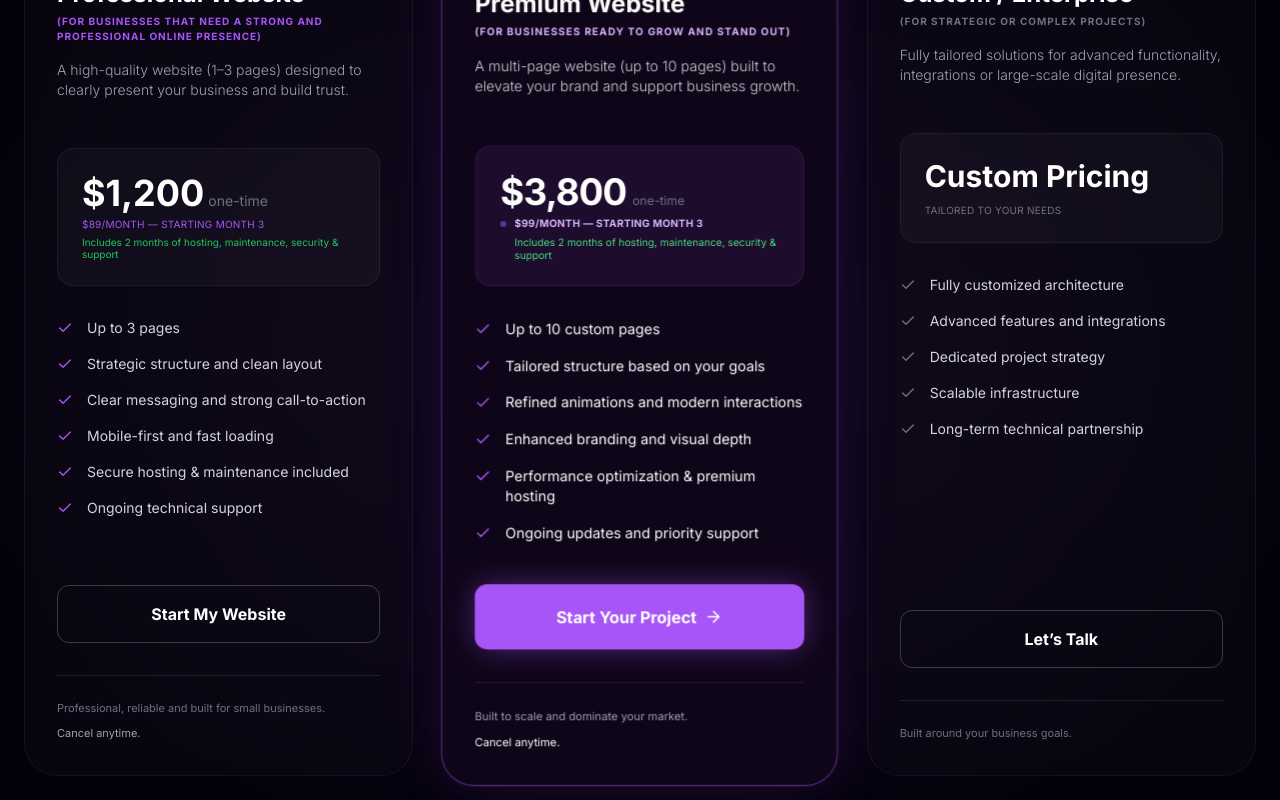
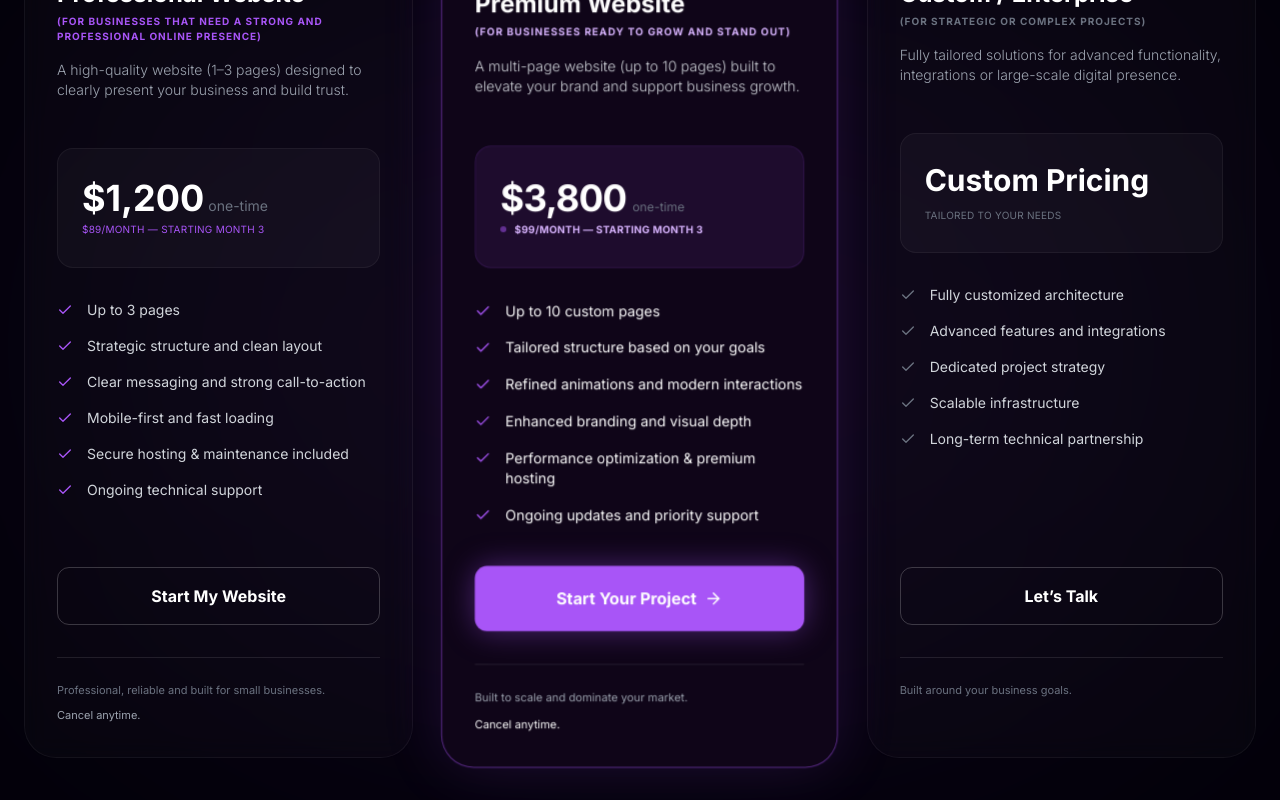
Before and after one commit to suporteescalaads-create/vexury-site, a React (Vite) app: page / in a window 1280 px wide. Shown: the part 5500-6300 px from the top of the page. Built offline with nearby package versions, Linux system fonts and the light colour scheme.

Commit message:
feat(Pricing): Refactor pricing card layout
Adjusted the layout and styling of the pricing cards to better accommodate content and improve visual hierarchy. Removed redundant text and ensured consistent spacing.

```diff
--- a/components/Pricing.tsx
+++ b/components/Pricing.tsx
@@ -57,16 +57,13 @@ export const Pricing: React.FC = () => {
                     <p className="text-sm text-gray-400 font-light h-14">A high-quality website (1–3 pages) designed to clearly present your business and build trust.</p>
                 </div>
 
-                <div className="mb-8 p-6 bg-white/[0.03] rounded-2xl border border-white/5">
+                <div className="mb-8 p-6 bg-white/[0.03] rounded-2xl border border-white/5 h-[120px] flex flex-col justify-center">
                     <div className="flex items-baseline gap-1 mb-1">
                         <span className="text-4xl font-bold text-white">$1,200</span>
                         <span className="text-sm text-gray-500 whitespace-nowrap">one-time</span>
                     </div>
                     <div className="text-[10px] text-accent font-medium uppercase tracking-wide">
                         $89/month — starting month 3
-                    </div>
-                    <div className="text-[10px] text-green-500 font-medium mt-1 leading-tight">
-                        Includes 2 months of hosting, maintenance, security & support
                     </div>
                 </div>
 
@@ -86,6 +83,7 @@ export const Pricing: React.FC = () => {
                     ))}
                 </ul>
 
+                <div className="mt-auto">
                     <div className="block mb-8">
                         <a href="https://vexury.com/#contact" className="w-full">
                             <button className="w-full py-4 rounded-xl border border-white/20 text-white font-bold hover:bg-white hover:text-black transition-all duration-300">
@@ -98,6 +96,7 @@ export const Pricing: React.FC = () => {
                     <div className="pt-6 border-t border-white/10 text-[11px] text-gray-500 leading-relaxed space-y-2">
                         <p>Professional, reliable and built for small businesses.</p>
                         <p className="text-gray-400 font-medium">Cancel anytime.</p>
+                    </div>
                 </div>
             </MDiv>
 
@@ -124,7 +123,7 @@ export const Pricing: React.FC = () => {
                     <p className="text-sm text-gray-300 font-light h-14">A multi-page website (up to 10 pages) built to elevate your brand and support business growth.</p>
                 </div>
 
-                <div className="mb-8 p-6 bg-accent/5 rounded-2xl border border-accent/20 relative overflow-hidden">
+                <div className="mb-8 p-6 bg-accent/5 rounded-2xl border border-accent/20 relative overflow-hidden h-[120px] flex flex-col justify-center">
                     <div className="absolute inset-0 bg-accent/5 animate-pulse-slow"></div>
                     <div className="relative z-10">
                         <div className="flex items-baseline gap-1.5 mb-1 flex-wrap">
@@ -134,9 +133,6 @@ export const Pricing: React.FC = () => {
                         <div className="text-[10px] text-accent-light font-bold uppercase tracking-wide flex items-center gap-2">
                             <span className="w-1.5 h-1.5 rounded-full bg-accent animate-pulse"></span>
                             $99/month — starting month 3
-                        </div>
-                        <div className="text-[10px] text-green-400 font-medium mt-1 leading-tight ml-3.5">
-                            Includes 2 months of hosting, maintenance, security & support
                         </div>
                     </div>
                 </div>
@@ -157,6 +153,7 @@ export const Pricing: React.FC = () => {
                     ))}
                 </ul>
 
+                <div className="mt-auto">
                     <div className="block mb-8">
                         <a href="https://vexury.com/#contact" className="w-full">
                             <button className="w-full py-5 rounded-xl bg-accent text-white font-bold hover:bg-white hover:text-black transition-all duration-300 shadow-[0_0_30px_rgba(168,85,247,0.4)] group relative overflow-hidden">
@@ -170,6 +167,7 @@ export const Pricing: React.FC = () => {
                     <div className="pt-6 border-t border-white/10 text-[11px] text-gray-400 leading-relaxed space-y-2">
                         <p>Built to scale and dominate your market.</p>
                         <p className="text-white font-medium">Cancel anytime.</p>
+                    </div>
                 </div>
             </MDiv>
 
@@ -188,7 +186,7 @@ export const Pricing: React.FC = () => {
                     <p className="text-sm text-gray-400 font-light h-14">Fully tailored solutions for advanced functionality, integrations or large-scale digital presence.</p>
                 </div>
 
-                <div className="mb-8 p-6 bg-white/[0.03] rounded-2xl border border-white/5">
+                <div className="mb-8 p-6 bg-white/[0.03] rounded-2xl border border-white/5 h-[120px] flex flex-col justify-center">
                     <div className="flex items-center gap-1 mb-1">
                         <span className="text-3xl font-bold text-white leading-tight">Custom Pricing</span>
                     </div>
@@ -212,6 +210,7 @@ export const Pricing: React.FC = () => {
                     ))}
                 </ul>
 
+                <div className="mt-auto">
                     <div className="block mb-8">
                         <a href="https://vexury.com/#contact" className="w-full">
                             <button className="w-full py-4 rounded-xl border border-white/20 text-white font-bold hover:bg-white hover:text-black transition-all duration-300">
@@ -223,6 +222,8 @@ export const Pricing: React.FC = () => {
                     {/* Card Footer Info */}
                     <div className="pt-6 border-t border-white/10 text-[11px] text-gray-500 leading-relaxed space-y-2">
                         <p>Built around your business goals.</p>
+                        <p className="text-gray-400 font-medium opacity-0">Placeholder</p>
+                    </div>
                 </div>
             </MDiv>
 
```
Lines whose indentation alone changed are shown as unchanged.
